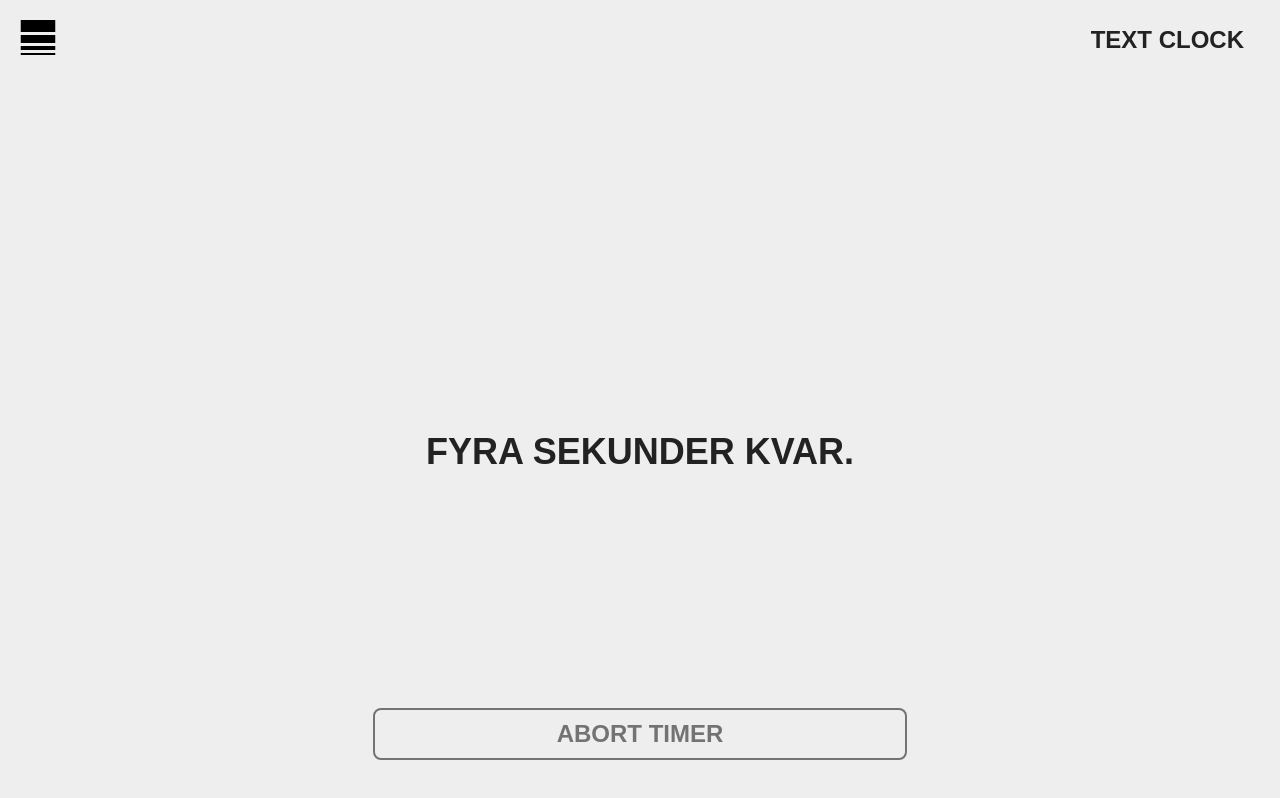
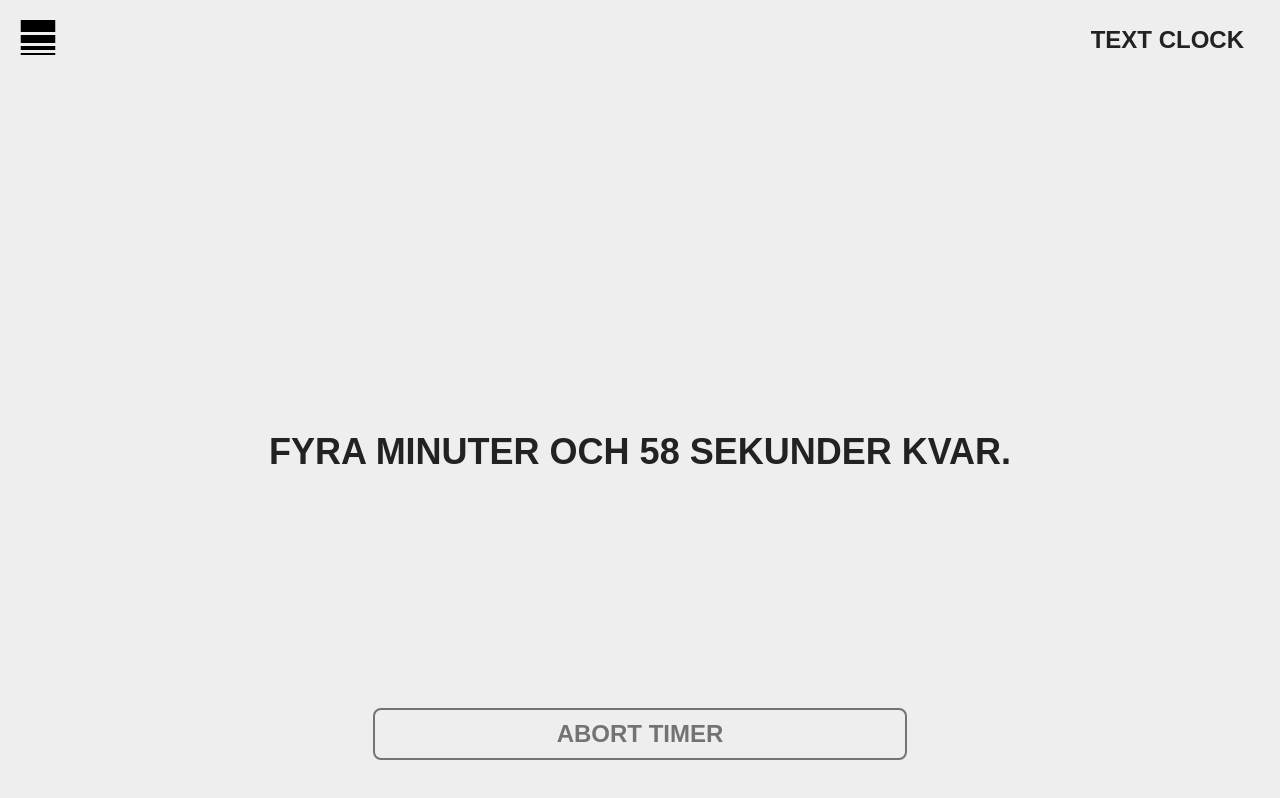
Before and after one commit to yret1/timerinl-mning, a Next.js app: page /timermain in a window 1280 px wide. Both pictures are taken after a click on the button "START TIMER". Shown: the top 798 px of the page. Built offline with nearby package versions, Linux system fonts and the light colour scheme.

Commit message:
Fixed build errors

```diff
--- a/app/components/Text.tsx
+++ b/app/components/Text.tsx
@@ -83,8 +83,8 @@ const Text: React.FC<AnalogProps> = ({ secondsLeft }) => {
 
   // Format the remaining time in Swedish
   const formatTimeToSwedish = (): string => {
-    let minuteText = minutes > 1 ? "minuter" : "minut";
-    let secondText = seconds > 1 ? "sekunder" : "sekund";
+    const minuteText = minutes > 1 ? "minuter" : "minut";
+    const secondText = seconds > 1 ? "sekunder" : "sekund";
 
     const minuteWord = numberToSwedish(minutes);
     const secondWord =
--- a/app/components/Timer.tsx
+++ /dev/null
@@ -1,9 +0,0 @@
-"use client";
-
-import { useState } from "react";
-
-const Timer = () => {
-  return <div>Timer</div>;
-};
-
-export default Timer;
--- a/app/timermain/page.tsx
+++ b/app/timermain/page.tsx
@@ -11,7 +11,7 @@ import Breakscreen from "../components/Breakscreen";
 import { motion } from "framer-motion";
 
 const Page = () => {
-  const [minutes, setMinutes] = useState<number>(0.1);
+  const [minutes, setMinutes] = useState<number>(5);
   const [timerActive, setTimerActive] = useState<boolean>(false);
   const [isInterval, setIsInterval] = useState<boolean>(false);
   const [breakActive, setBreakActive] = useState<boolean>(false);
@@ -79,6 +79,7 @@ const Page = () => {
   }, [timerActive, breakActive, timeInSeconds, isInterval, intervalTime]);
 
   useEffect(() => {
+    setIntervalTime(5);
     if (minutes !== 0) {
       setTimeInSeconds(minutes * 60);
     }
```
